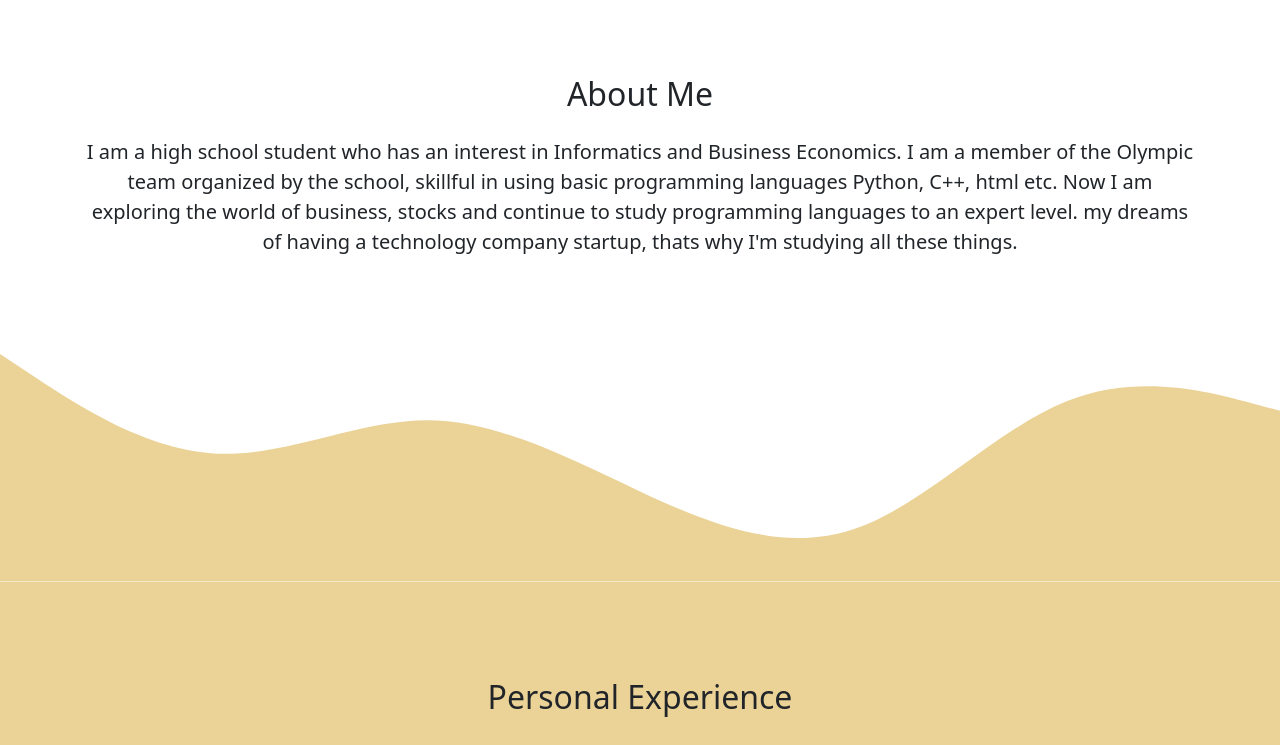
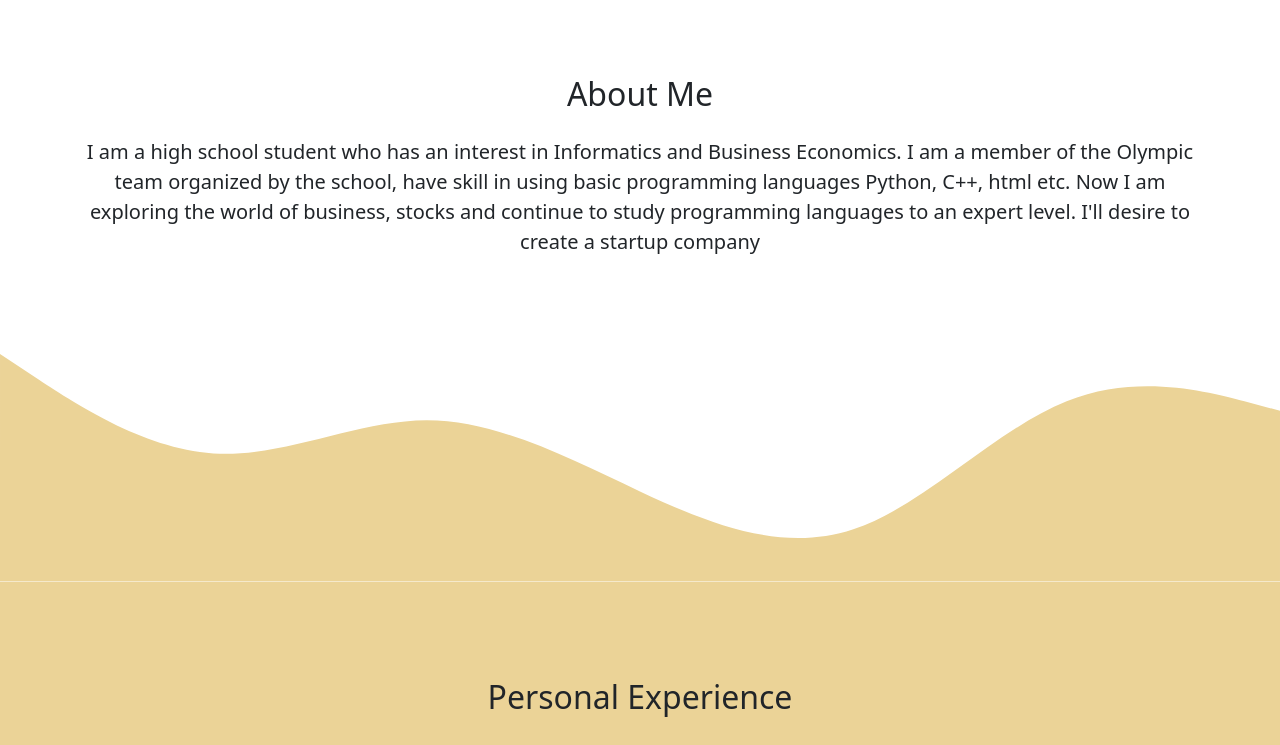
Before and after one commit to MRafiZA/MRafiZA.github.io, a plain HTML site: page index.html in a window 1280 px wide. Shown: the part 760-1505 px from the top of the page. Drawn offline with nearby package versions, Linux system fonts and the light colour scheme; grey boxes are pictures that could not be loaded.

Commit message:
Update about me

```diff
--- a/index.html
+++ b/index.html
@@ -15,13 +15,13 @@
   <!--Icon Bootstrap-->
   <link rel="stylesheet" href="https://cdn.jsdelivr.net/npm/bootstrap-icons@1.10.3/font/bootstrap-icons.css">
     <!-- Bootstrap CSS -->
-    <link href="https://cdn.jsdelivr.net/npm/bootstrap@5.0.2/dist/css/bootstrap.min.css" rel="stylesheet" integrity="sha384-EVSTQN3/azprG1Anm3QDgpJLIm9Nao0Yz1ztcQTwFspd3yD65VohhpuuCOmLASjC" crossorigin="anonymous">
+    <link href="https://cdn.jsdelivr.net/npm/bootstrap@5.3.0-alpha1/dist/css/bootstrap.min.css" rel="stylesheet" integrity="sha384-GLhlTQ8iRABdZLl6O3oVMWSktQOp6b7In1Zl3/Jr59b6EGGoI1aFkw7cmDA6j6gD" crossorigin="anonymous">
     <link rel="stylesheet" href="style.css">
 
     <body id="Home">
 
     <!-- Option 1: Bootstrap Bundle with Popper -->
-  <script src="https://cdn.jsdelivr.net/npm/bootstrap@5.0.2/dist/js/bootstrap.bundle.min.js" integrity="sha384-MrcW6ZMFYlzcLA8Nl+NtUVF0sA7MsXsP1UyJoMp4YLEuNSfAP+JcXn/tWtIaxVXM" crossorigin="anonymous"></script>
+    <script src="https://cdn.jsdelivr.net/npm/bootstrap@5.3.0-alpha1/dist/js/bootstrap.min.js" integrity="sha384-mQ93GR66B00ZXjt0YO5KlohRA5SY2XofN4zfuZxLkoj1gXtW8ANNCe9d5Y3eG5eD" crossorigin="anonymous"></script>
 
     <!--Awal Navbar-->
     <nav class="navbar navbar-expand-lg navbar-dark shadow-sm fixed-top "
@@ -77,8 +77,8 @@
         <div class="row fs-5 justify-content-center text-center mb-4  ">
           <div class="col ">
             <p>I am a high school student who has an interest in Informatics and Business Economics. I am a member of the Olympic team organized by the school,
-              skillful in using basic programming languages Python, C++, html etc. Now I am exploring the world of business, stocks and continue to study programming languages to an expert level.
-              my dreams of having a technology company startup, thats why I'm studying all these things. </p>
+              have skill in using basic programming languages Python, C++, html etc. Now I am exploring the world of business, stocks and continue to study
+              programming languages to an expert level. I'll desire to create a startup company </p>
           </div>
       </div>
     </section>
@@ -146,7 +146,7 @@
           </button>
           </button>
           <button class="btn">
-            <a href="https://www.linkedin.com/in/muhammad-rafi-zuhdi-arif-aba543263/" target="_blank">
+            <a href="https://www.linkedin.com/in/mrafizuhdiarif/" target="_blank">
               <i class="bi bi-linkedin"></i>
             </a>
           </button>
```
